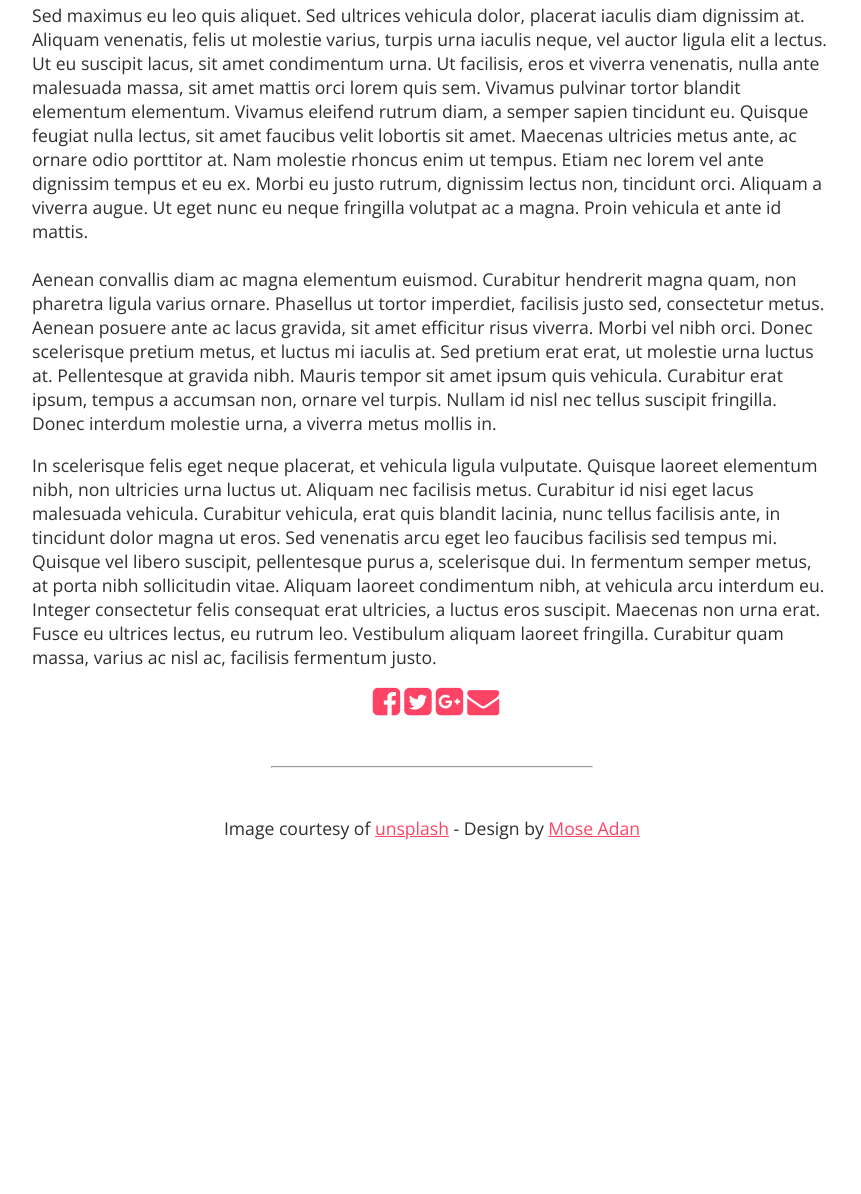
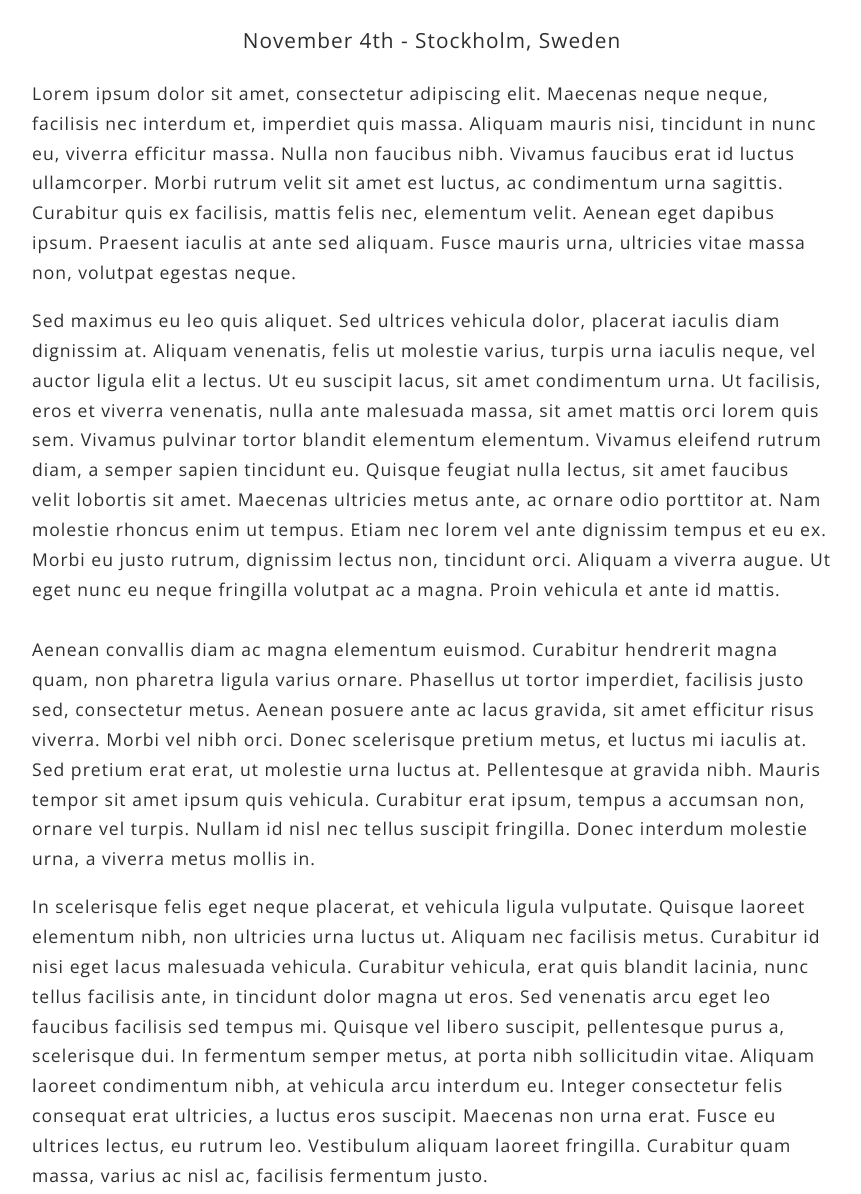
Before and after one commit to afroviking/grym, a plain HTML site: page index.html in a window 1280 px wide. Shown: the part 2014-3208 px from the top of the page, without its empty margins (208-1069 px from the left). Before the commit the page ends 2872 px from the top, so only its background shows below. Drawn offline with nearby package versions, Linux system fonts and the light colour scheme; a web font is replaced by a local one.

Commit message:
better text legibility fix

```diff
--- a/css/style.css
+++ b/css/style.css
@@ -62,6 +62,8 @@ p {
     font-family: 'Open Sans';
     font-size: 1.1em;
     color: #2e2e2e;
+    line-height: 1.7em;
+    letter-spacing: 1px;
 }
 /* Styling the content area */
 
@@ -92,12 +94,14 @@ p {
 .share-area {
     text-align: center;
     padding-right: 2em;
+    margin-top: 2em;
 }
 .share-buttons {
     list-style: none;
 }
 .share-buttons li {
     display: inline;
+    padding: 0 0.5em;
 }
 /* The seperator is styled here */
 
@@ -108,3 +112,7 @@ hr {
 .footer {
     text-align: center;
 }
+
+.footer {
+    font-size: 0.9em;
+}
```
Also changed, not shown: index.html (+1 -0 lines).
